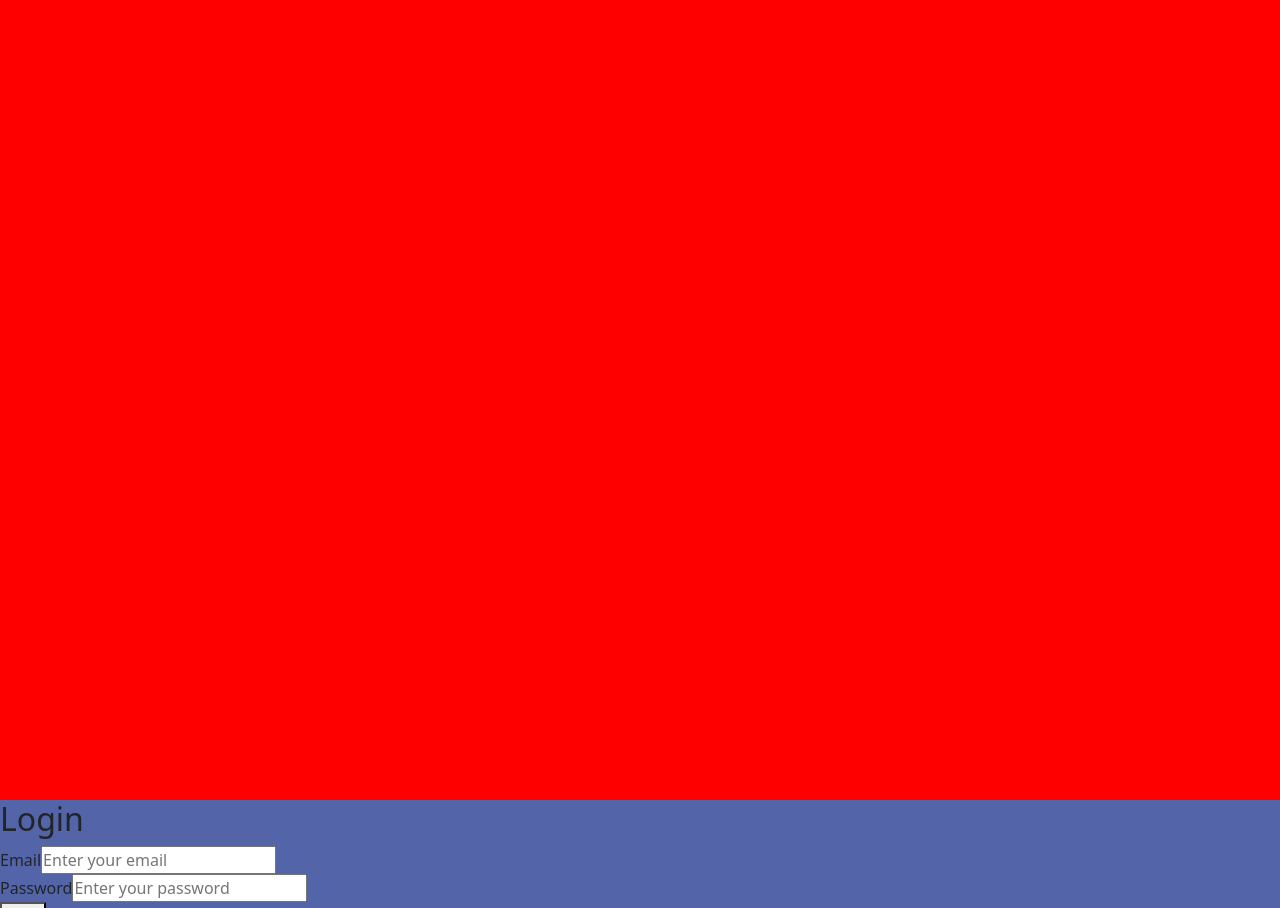
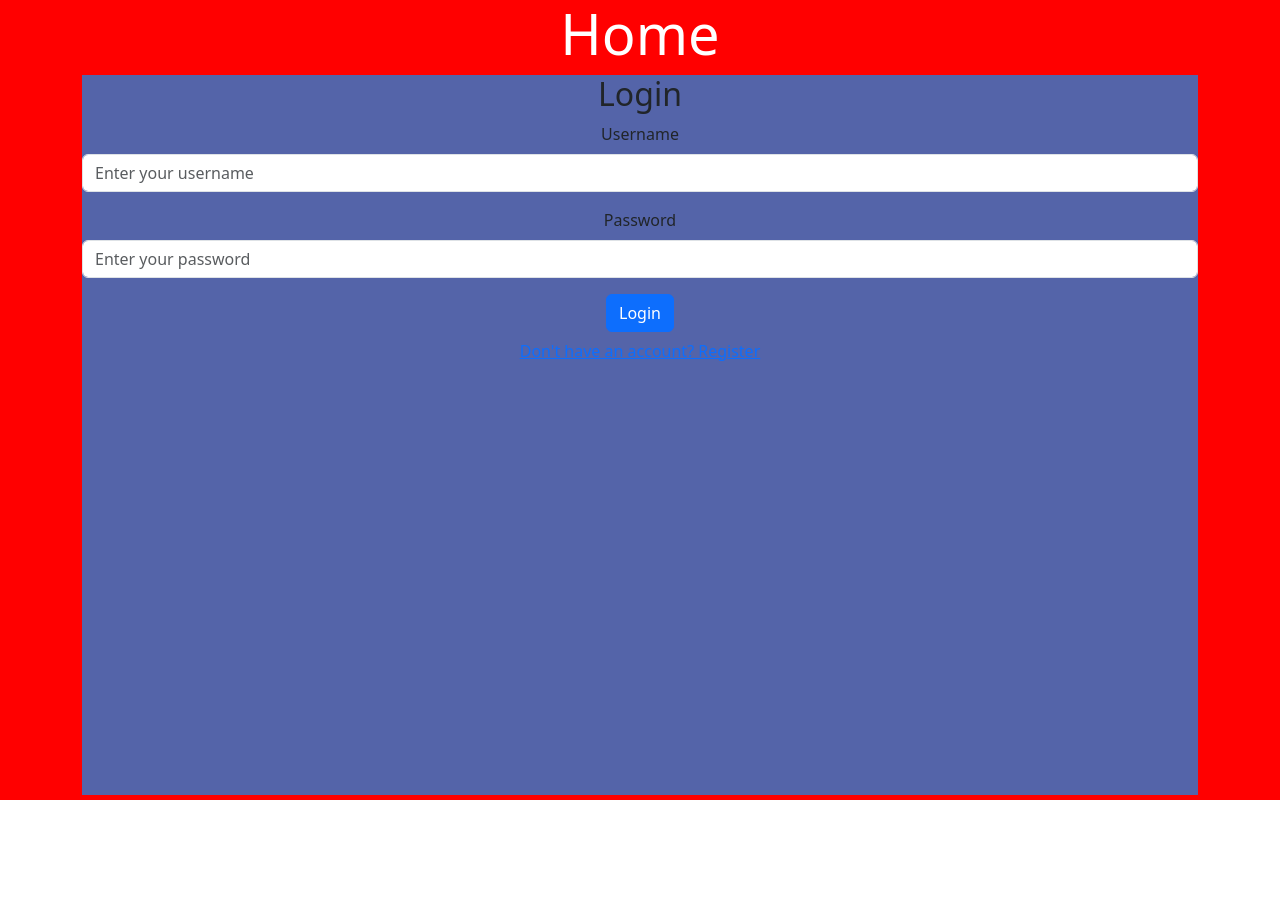
Before and after one commit to AlrightErin27/df-challenge, a React (Create React App) app: page / in a window 1280 px wide. Shown: the top 908 px of the page. After the commit the page ends 800 px from the top, so only its background shows below. Built offline with nearby package versions, Linux system fonts and the light colour scheme.

Commit message:
entry displays state either login or reg forms

```diff
--- a/src/App.js
+++ b/src/App.js
@@ -1,3 +1,4 @@
+import React, { useState } from "react";
 import "./App.css";
 import "bootstrap/dist/css/bootstrap.min.css";
 import { BrowserRouter as Router, Routes, Route } from "react-router-dom";
@@ -8,16 +9,25 @@ import Entry from "./Components/Entry/Entry";
 import Dashboard from "./Components/Dashboard/Dashboard";
 
 function App() {
+  //is user logged in
+  const [isLoggedIn, setIsLoggedIn] = useState(false);
+
   return (
     <Router>
-      <div style={{ height: "100%" }}>
-        <Home />
-        <Routes>
-          {/* Render Home as a wrapper for other components */}
-          <Route path="/" element={<Entry />} />
-          <Route path="/dashboard" element={<Dashboard />} />
-        </Routes>
-      </div>
+      <Routes>
+        <Route
+          path="/"
+          element={
+            <Home>
+              {isLoggedIn ? (
+                <Dashboard />
+              ) : (
+                <Entry onLogin={() => setIsLoggedIn(true)} />
+              )}
+            </Home>
+          }
+        />
+      </Routes>
     </Router>
   );
 }
--- a/src/Components/Dashboard/Dashboard.css
+++ b/src/Components/Dashboard/Dashboard.css
@@ -1,3 +1,5 @@
+/* Dashboard.css */
+
 html,
 body {
   height: 100%;
@@ -11,5 +13,5 @@ body {
 
 .dashboard-cont {
   background-color: rgb(119, 130, 36);
-  height: 100%;
+  height: 90vh;
 }
--- a/src/Components/Dashboard/Dashboard.js
+++ b/src/Components/Dashboard/Dashboard.js
@@ -1,5 +1,15 @@
+import React from "react";
 import "./Dashboard.css";
 
 export default function Dashboard() {
-  return <div className="dashboard-cont">DASHBOARD</div>;
+  return (
+    <div className="dashboard-cont">
+      <div className="container text-center">
+        <h2>Your To-Do Lists</h2>
+        <p>Here are your current to-do lists:</p>
+        {/* Add your list components here */}
+        <button className="btn btn-danger mt-3">Logout</button>
+      </div>
+    </div>
+  );
 }
--- a/src/Components/Entry/Entry.css
+++ b/src/Components/Entry/Entry.css
@@ -13,5 +13,5 @@ body {
 
 .entry-cont {
   background-color: rgb(84, 100, 169);
-  height: 100%;
+  height: 90vh;
 }
--- a/src/Components/Entry/Entry.js
+++ b/src/Components/Entry/Entry.js
@@ -1,56 +1,33 @@
-import React, { useState } from "react";
+import { useState } from "react";
 import "./Entry.css";
+import LoginForm from "./LoginForm";
+import RegForm from "./RegForm";
 
 export default function Entry() {
-  const [isLogin, setIsLogin] = useState(true); // Toggle between Login and Register
+  const [showLogin, setShowLogin] = useState(true);
+
+  const toggleForm = () => {
+    setShowLogin(!showLogin);
+  };
 
   return (
     <div className="entry-cont">
-      <div className="entry-box">
-        <h2>{isLogin ? "Login" : "Register"}</h2>
-        <form>
-          {!isLogin && (
-            <div className="form-group">
-              <label htmlFor="username">Username</label>
-              <input
-                type="text"
-                id="username"
-                name="username"
-                placeholder="Enter your username"
-                required
-              />
-            </div>
-          )}
-          <div className="form-group">
-            <label htmlFor="email">Email</label>
-            <input
-              type="email"
-              id="email"
-              name="email"
-              placeholder="Enter your email"
-              required
-            />
-          </div>
-          <div className="form-group">
-            <label htmlFor="password">Password</label>
-            <input
-              type="password"
-              id="password"
-              name="password"
-              placeholder="Enter your password"
-              required
-            />
-          </div>
-          <button type="submit">{isLogin ? "Login" : "Register"}</button>
-        </form>
-        <div className="toggle-link">
-          <p>
-            {isLogin ? "Don't have an account?" : "Already have an account?"}{" "}
-            <button type="button" onClick={() => setIsLogin(!isLogin)}>
-              {isLogin ? "Register" : "Login"}
+      <div className="form-container">
+        {showLogin ? (
+          <>
+            <LoginForm />
+            <button className="btn btn-link toggle-btn" onClick={toggleForm}>
+              Don't have an account? Register
             </button>
-          </p>
-        </div>
+          </>
+        ) : (
+          <>
+            <RegForm />
+            <button className="btn btn-link toggle-btn" onClick={toggleForm}>
+              Already have an account? Login
+            </button>
+          </>
+        )}
       </div>
     </div>
   );
--- /dev/null
+++ b/src/Components/Entry/LoginForm.js
@@ -0,0 +1,45 @@
+import React from "react";
+import "./Entry.css";
+
+export default function LoginForm() {
+  const handleLogin = (event) => {
+    event.preventDefault();
+    // 🪲 backend hookup needed
+    console.log("Login submitted");
+  };
+
+  return (
+    <div className="login-form-cont">
+      <h2>Login</h2>
+      <form onSubmit={handleLogin}>
+        <div className="mb-3">
+          <label htmlFor="username" className="form-label">
+            Username
+          </label>
+          <input
+            type="text"
+            id="username"
+            className="form-control"
+            placeholder="Enter your username"
+            required
+          />
+        </div>
+        <div className="mb-3">
+          <label htmlFor="password" className="form-label">
+            Password
+          </label>
+          <input
+            type="password"
+            id="password"
+            className="form-control"
+            placeholder="Enter your password"
+            required
+          />
+        </div>
+        <button type="submit" className="btn btn-primary">
+          Login
+        </button>
+      </form>
+    </div>
+  );
+}
--- /dev/null
+++ b/src/Components/Entry/RegForm.js
@@ -0,0 +1,57 @@
+import React from "react";
+import "./Entry.css";
+
+export default function RegForm() {
+  const handleRegister = (event) => {
+    event.preventDefault();
+    // 🪲 backend hookup needed
+    console.log("Registration submitted");
+  };
+
+  return (
+    <div className="reg-form-cont">
+      <h2>Register</h2>
+      <form onSubmit={handleRegister}>
+        <div className="mb-3">
+          <label htmlFor="email" className="form-label">
+            Email
+          </label>
+          <input
+            type="email"
+            id="email"
+            className="form-control"
+            placeholder="Enter your email"
+            required
+          />
+        </div>
+        <div className="mb-3">
+          <label htmlFor="username" className="form-label">
+            Username
+          </label>
+          <input
+            type="text"
+            id="username"
+            className="form-control"
+            placeholder="Enter your username"
+            required
+          />
+        </div>
+        <div className="mb-3">
+          <label htmlFor="password" className="form-label">
+            Password
+          </label>
+          <input
+            type="password"
+            id="password"
+            className="form-control"
+            placeholder="Enter your password"
+            required
+          />
+        </div>
+        <button type="submit" className="btn btn-primary">
+          Register
+        </button>
+      </form>
+    </div>
+  );
+}
--- a/src/Components/Home/Home.css
+++ b/src/Components/Home/Home.css
@@ -2,7 +2,7 @@
 
 html,
 body {
-  height: 100%;
+  height: 100vh;
   margin: 0;
   padding: 0;
 }
@@ -12,6 +12,6 @@ body {
 }
 
 .home-cont {
-  background-color: red;
+  background-color: rgb(255, 0, 0);
   height: 100%;
 }
--- a/src/Components/Home/Home.js
+++ b/src/Components/Home/Home.js
@@ -1,5 +1,12 @@
 import "./Home.css";
 
-export default function Home() {
-  return <div className="home-cont"></div>;
+export default function Home({ children }) {
+  return (
+    <div className="home-cont">
+      <div className="container text-center">
+        <h1 className="display-4 text-white">Home</h1>
+        {children}
+      </div>
+    </div>
+  );
 }
```
